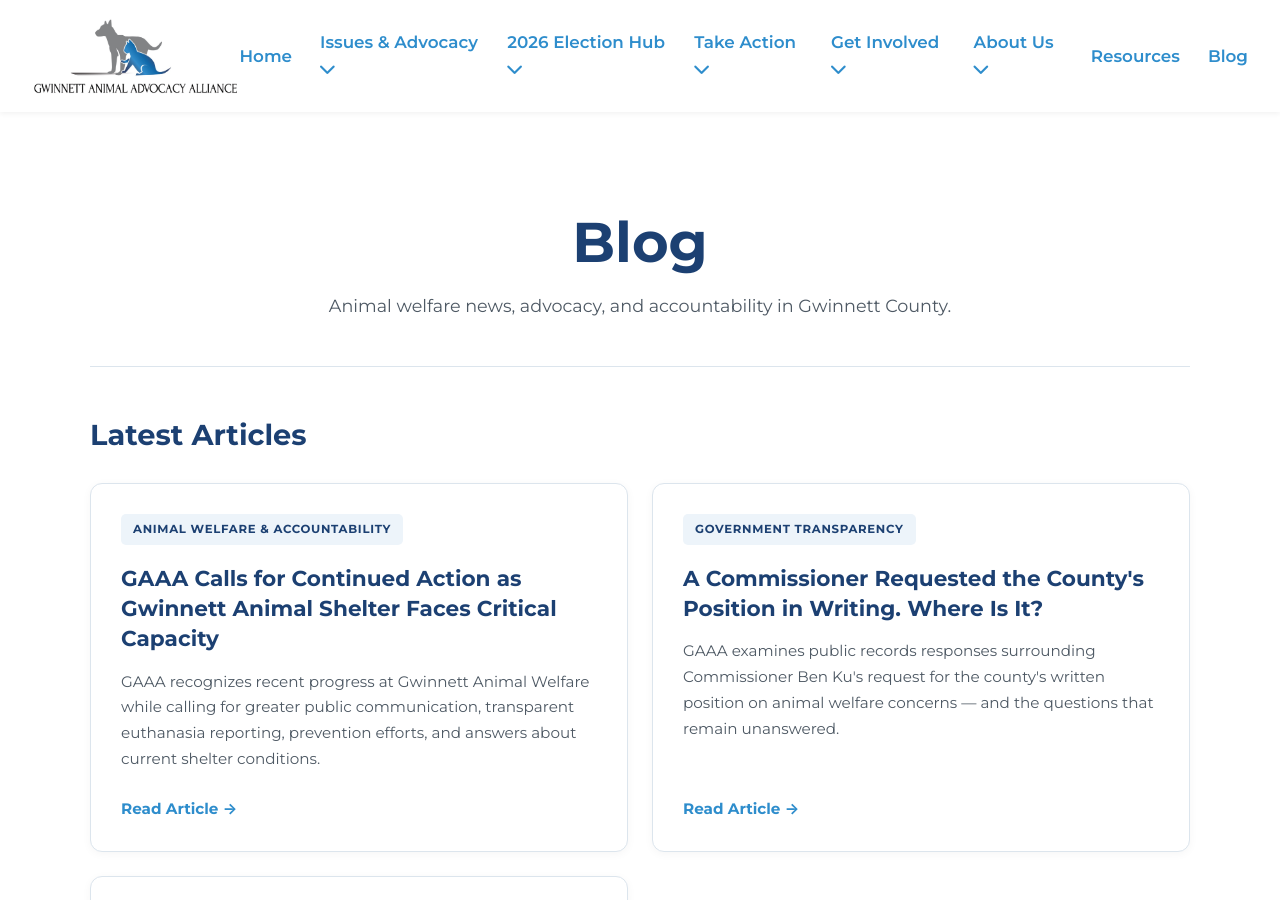
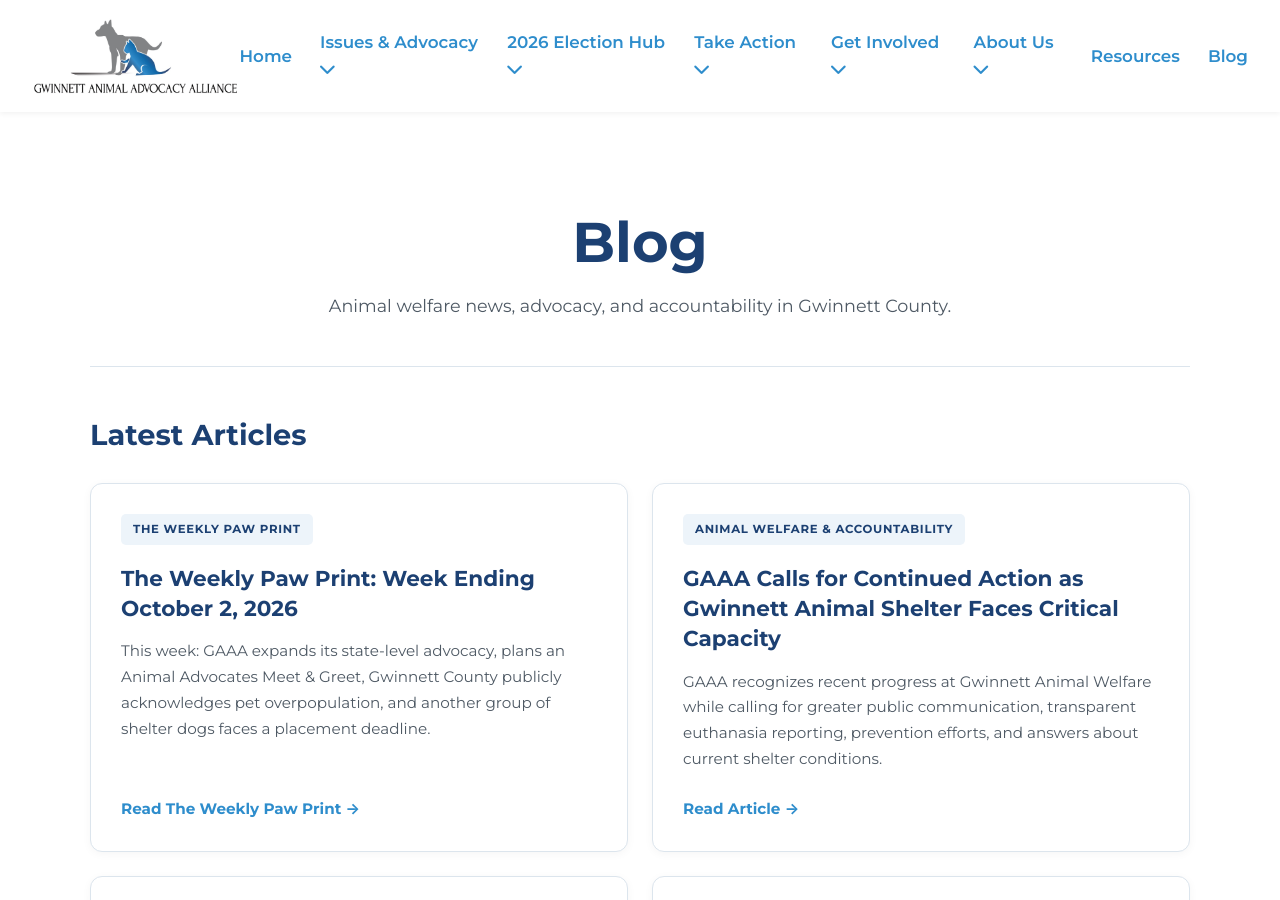
Before and after one commit to whitleybacon/gwinnett-animal-advocacy-alliance, a Jekyll site: the page built from blog/index.html, in a window 1280 px wide and 900 px high. Built offline with Jekyll 4.4.1, drawn with Linux system fonts in a browser that asks for light colours.

Commit message:
Update index.html

```diff
--- a/blog/index.html
+++ b/blog/index.html
@@ -225,6 +225,33 @@
 
         <div class="blog-grid">
 
+            <!-- WEEKLY PAW PRINT — OCTOBER 2, 2026 -->
+
+            <article class="blog-card">
+
+                <span class="blog-card-label">
+                    The Weekly Paw Print
+                </span>
+
+                <h3>
+                    The Weekly Paw Print:
+                    Week Ending October 2, 2026
+                </h3>
+
+                <p>
+                    This week: GAAA expands its state-level advocacy,
+                    plans an Animal Advocates Meet &amp; Greet,
+                    Gwinnett County publicly acknowledges pet
+                    overpopulation, and another group of shelter
+                    dogs faces a placement deadline.
+                </p>
+
+                <a href="/blog/weekly-paw-print-october-2-2026.html">
+                    Read The Weekly Paw Print &rarr;
+                </a>
+
+            </article>
+
 
             <!-- SHELTER CAPACITY / SEPTEMBER 25 ARTICLE -->
 
```
